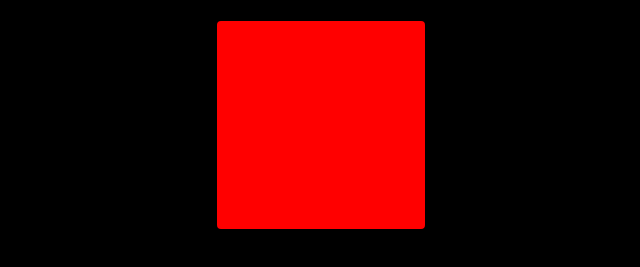
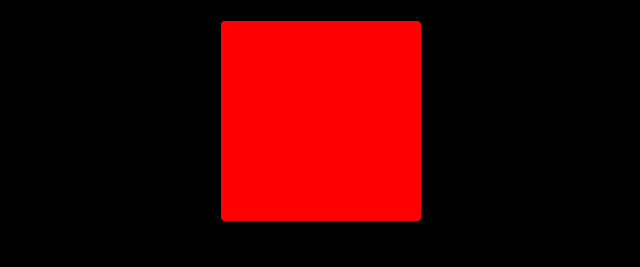
Before and after one commit to JohnathonHutt/most-simple-web-app, a plain HTML site: page index.html in a window 1280 px wide. Shown: the part 69-336 px from the top of the page, without its empty margins (319-959 px from the left). Drawn offline with Linux system fonts and the light colour scheme.

Commit message:
MSWA cleanup

```diff
--- a/index.html
+++ b/index.html
@@ -25,9 +25,9 @@
             margin: 0;
         }
         .block {
+            display: inline-block;
             height: 200px;
             width: 200px;
-            display: inline-block;
             margin: 2px;
             border-radius: 4px;
         }
@@ -52,9 +52,7 @@
             const newBlock = document.createElement('div');
             newBlock.classList.add('block');
             const color = colors[colorIndex];
-            console.log('color beginning: ', colorIndex, colors);
             newBlock.style.backgroundColor = color;
-            newBlock.style.border = `4px solid ${color}`;
             newBlock.addEventListener('click', addABlock);
 
             const blockBox = document.getElementById('block-box');
@@ -65,7 +63,6 @@
             } else {
                 colorIndex += 1;
             }
-            console.log('color end: ', colorIndex, colors[colorIndex]);
         }
 
         addABlock();
```
